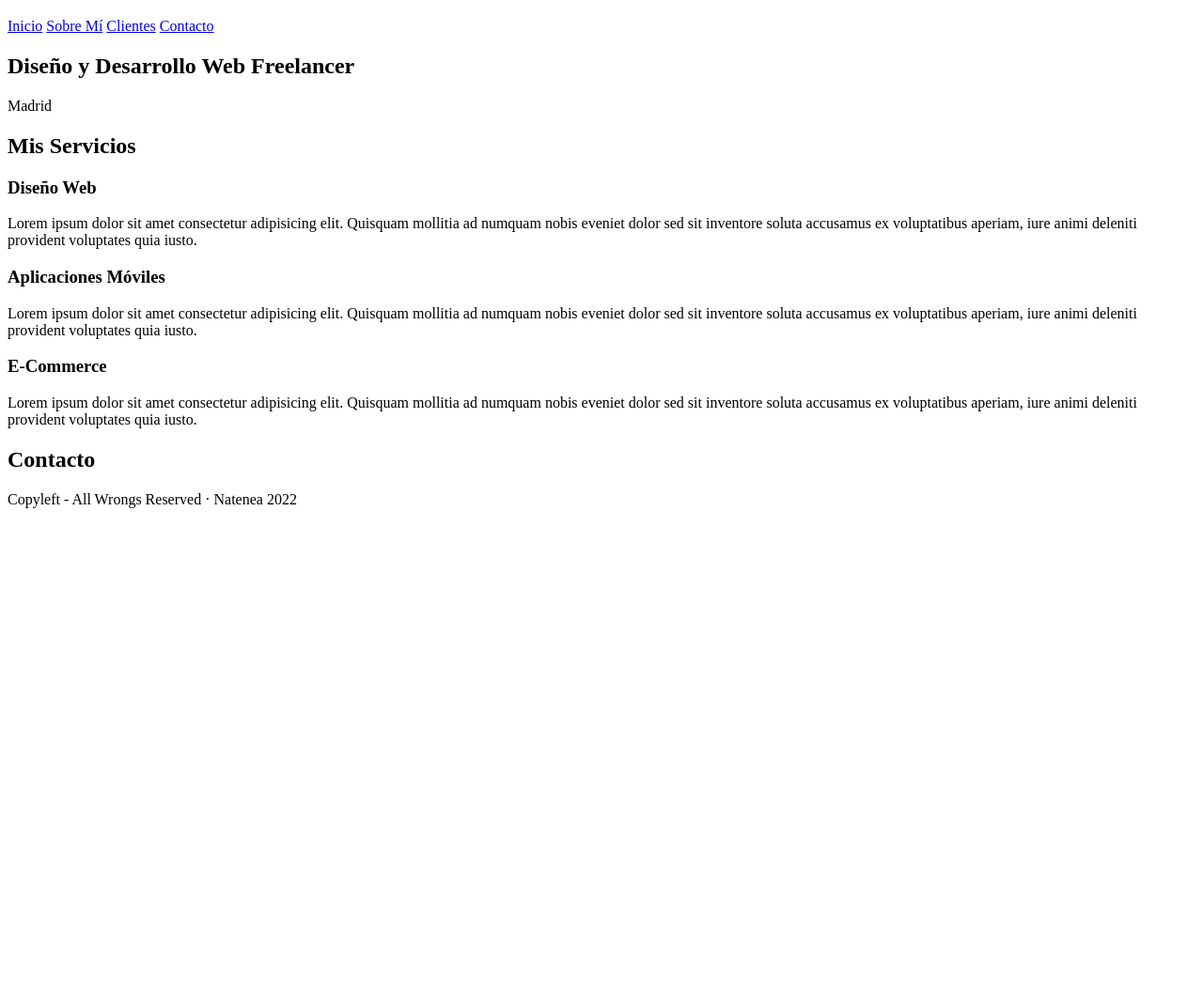
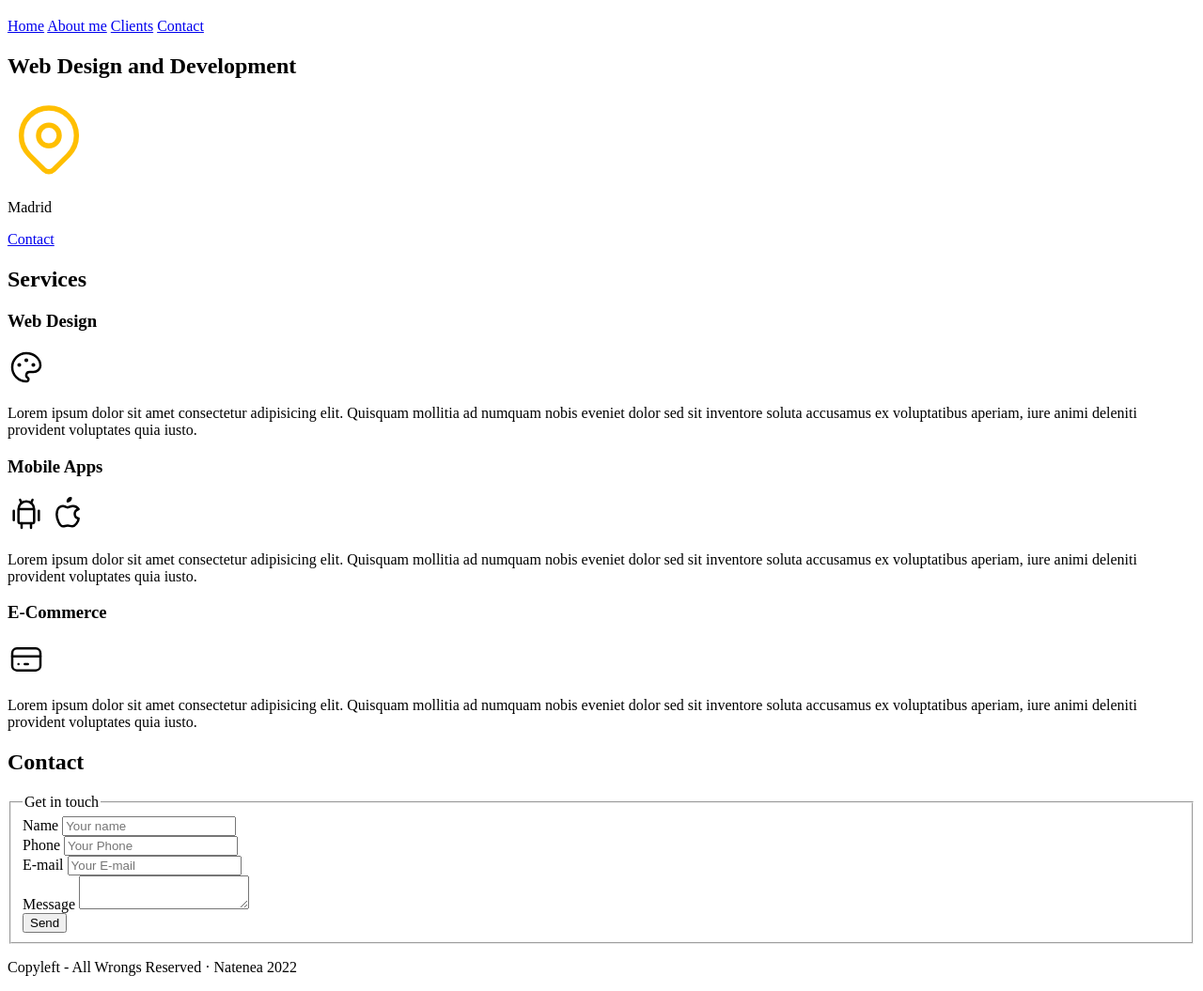
Before and after one commit to natenea/emi-lane, a plain HTML site: page index.html in a window 1280 px wide. Shown: the part 61-1116 px from the top of the page at 94% size. Before the commit the page ends 800 px from the top, so only its background shows below. Drawn offline with Linux system fonts and the light colour scheme.

Commit message:
HTML-add

```diff
--- a/index.html
+++ b/index.html
@@ -12,38 +12,107 @@
     </header>
 
     <nav>
-        <a href="#">Inicio</a>
-        <a href="#">Sobre Mí</a>
-        <a href="#">Clientes</a>
-        <a href="#">Contacto</a>
+        <a href="#">Home</a>
+        <a href="#">About me</a>
+        <a href="#">Clients</a>
+        <a href="#">Contact</a>
     </nav>
 
     <section>
-        <h2>Diseño y Desarrollo Web Freelancer</h2>
+        <h2>Web Design and Development</h2>
+
+        <svg xmlns="http://www.w3.org/2000/svg" class="icon icon-tabler icon-tabler-map-pin" width="88" height="88" viewBox="0 0 24 24" stroke-width="1.5" stroke="#ffbf00" fill="none" stroke-linecap="round" stroke-linejoin="round">
+            <path stroke="none" d="M0 0h24v24H0z" fill="none"/>
+            <circle cx="12" cy="11" r="3" />
+            <path d="M17.657 16.657l-4.243 4.243a2 2 0 0 1 -2.827 0l-4.244 -4.243a8 8 0 1 1 11.314 0z" />
+          </svg>
         <p>Madrid</p>
+
+        <a href="#">Contact</a>
     </section>
 
     <main>
-        <h2>Mis Servicios</h2>
+        <h2>Services</h2>
 
         <section>
-        <h3>Diseño Web</h3>
+        <h3>Web Design</h3>
+        <svg xmlns="http://www.w3.org/2000/svg" class="icon icon-tabler icon-tabler-palette" width="40" height="40" viewBox="0 0 24 24" stroke-width="1.5" stroke="#000000" fill="none" stroke-linecap="round" stroke-linejoin="round">
+            <path stroke="none" d="M0 0h24v24H0z" fill="none"/>
+            <path d="M12 21a9 9 0 1 1 0 -18a9 8 0 0 1 9 8a4.5 4 0 0 1 -4.5 4h-2.5a2 2 0 0 0 -1 3.75a1.3 1.3 0 0 1 -1 2.25" />
+            <circle cx="7.5" cy="10.5" r=".5" fill="currentColor" />
+            <circle cx="12" cy="7.5" r=".5" fill="currentColor" />
+            <circle cx="16.5" cy="10.5" r=".5" fill="currentColor" />
+          </svg>
         <p>Lorem ipsum dolor sit amet consectetur adipisicing elit. Quisquam mollitia ad numquam nobis eveniet dolor sed sit inventore soluta accusamus ex voluptatibus aperiam, iure animi deleniti provident voluptates quia iusto.</p>
     </section>
 
     <section>
-        <h3>Aplicaciones Móviles</h3>
+        <h3>Mobile Apps</h3>
+        <svg xmlns="http://www.w3.org/2000/svg" class="icon icon-tabler icon-tabler-brand-android" width="40" height="40" viewBox="0 0 24 24" stroke-width="1.5" stroke="#000000" fill="none" stroke-linecap="round" stroke-linejoin="round">
+            <path stroke="none" d="M0 0h24v24H0z" fill="none"/>
+            <line x1="4" y1="10" x2="4" y2="16" />
+            <line x1="20" y1="10" x2="20" y2="16" />
+            <path d="M7 9h10v8a1 1 0 0 1 -1 1h-8a1 1 0 0 1 -1 -1v-8a5 5 0 0 1 10 0" />
+            <line x1="8" y1="3" x2="9" y2="5" />
+            <line x1="16" y1="3" x2="15" y2="5" />
+            <line x1="9" y1="18" x2="9" y2="21" />
+            <line x1="15" y1="18" x2="15" y2="21" />
+          </svg>
+          <svg xmlns="http://www.w3.org/2000/svg" class="icon icon-tabler icon-tabler-brand-apple" width="40" height="40" viewBox="0 0 24 24" stroke-width="1.5" stroke="#000000" fill="none" stroke-linecap="round" stroke-linejoin="round">
+            <path stroke="none" d="M0 0h24v24H0z" fill="none"/>
+            <path d="M9 7c-3 0 -4 3 -4 5.5c0 3 2 7.5 4 7.5c1.088 -.046 1.679 -.5 3 -.5c1.312 0 1.5 .5 3 .5s4 -3 4 -5c-.028 -.01 -2.472 -.403 -2.5 -3c-.019 -2.17 2.416 -2.954 2.5 -3c-1.023 -1.492 -2.951 -1.963 -3.5 -2c-1.433 -.111 -2.83 1 -3.5 1c-.68 0 -1.9 -1 -3 -1z" />
+            <path d="M12 4a2 2 0 0 0 2 -2a2 2 0 0 0 -2 2" />
+          </svg>
         <p>Lorem ipsum dolor sit amet consectetur adipisicing elit. Quisquam mollitia ad numquam nobis eveniet dolor sed sit inventore soluta accusamus ex voluptatibus aperiam, iure animi deleniti provident voluptates quia iusto.</p>
     </section>
 
     <section>
         <h3>E-Commerce</h3>
+        <svg xmlns="http://www.w3.org/2000/svg" class="icon icon-tabler icon-tabler-credit-card" width="40" height="40" viewBox="0 0 24 24" stroke-width="1.5" stroke="#000000" fill="none" stroke-linecap="round" stroke-linejoin="round">
+            <path stroke="none" d="M0 0h24v24H0z" fill="none"/>
+            <rect x="3" y="5" width="18" height="14" rx="3" />
+            <line x1="3" y1="10" x2="21" y2="10" />
+            <line x1="7" y1="15" x2="7.01" y2="15" />
+            <line x1="11" y1="15" x2="13" y2="15" />
+          </svg>
         <p>Lorem ipsum dolor sit amet consectetur adipisicing elit. Quisquam mollitia ad numquam nobis eveniet dolor sed sit inventore soluta accusamus ex voluptatibus aperiam, iure animi deleniti provident voluptates quia iusto.</p>
     </section>
   </main>
 
     <section>
-        <h2>Contacto</h2>
+        <h2>Contact</h2>
+
+        <form>
+           <fieldset>
+               <legend>Get in touch</legend>
+
+               <div>
+                <label>Name</label>
+                <input type=""text" placeholder="Your name">
+               </div>
+
+               <div>
+                <label>Phone</label>
+                <input type="tel" placeholder="Your Phone">
+               </div>
+
+               <div>
+                <label>E-mail</label>
+                <input type="email" placeholder="Your E-mail">
+               </div>
+
+               <div>
+                <label>Message</label>
+                <textarea></textarea>
+               </div>
+
+               <div>
+                <input type="submit" value="Send">
+               </div>
+
+           </fieldset>
+        </form>
+
     </section>
 
     <footer>
```
Also changed, not shown: img/hero.jpg (renamed from hero.jpg).
